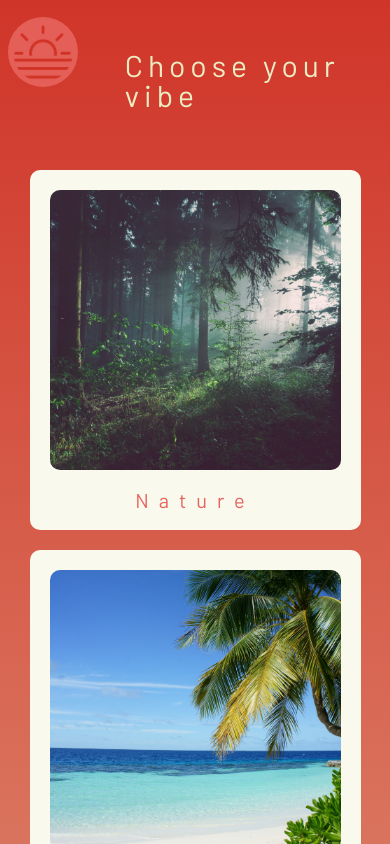
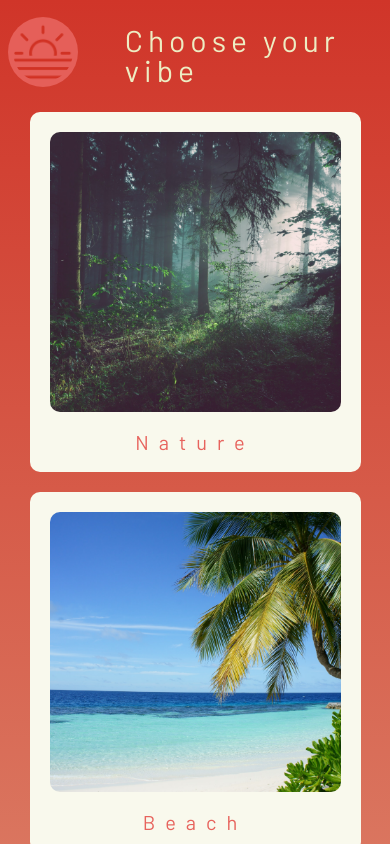
Before and after one commit to dailyPositivity/dailyPositivity, a React (Create React App) app: page /category in a window 390 px wide. Shown: the top 844 px of the page. Built offline with nearby package versions, Linux system fonts and the light colour scheme.

Commit message:
Fixed form page media queries

```diff
--- a/src/styles/App.css
+++ b/src/styles/App.css
@@ -463,6 +463,9 @@ footer {
 
 /* Landscape phones and down */
 @media only screen and (orientation: portrait) and (max-width: 480px) {
+  .categoryContainer {
+    margin-top: 5%;
+  }
   .quoteContainer {
     margin-left: auto;
     margin-right: auto;
@@ -472,6 +475,12 @@ footer {
   }
   .slideshowBtnRight, .slideshowBtnLeft {
     padding: 5px 12px;
+  }
+  .category h3 {
+    margin-top: 7%;
+  }
+  .categoryName h2{
+    font-size: 5rem;
   }
 }
 
@@ -489,7 +498,7 @@ footer {
     flex-direction: column;
   }
   .categoryContainer {
-    margin-top: 2%;
+    margin-top: 4%;
     margin-bottom: 2%;
   }
   .categoryContainer a {
@@ -504,7 +513,7 @@ footer {
   }
   .categoryForm {
     height: 80vh;
-    width: 70%;
+    width: 65%;
     margin: 5px 5px 5px 10px;
   }
   .noteTextArea textarea{
@@ -517,7 +526,7 @@ footer {
     padding: 0.8rem;
   }
   .categoryName h2{
-    font-size: 6rem;
+    font-size: 5rem;
   }
   .startButton {
     margin-top: 2%;
```
